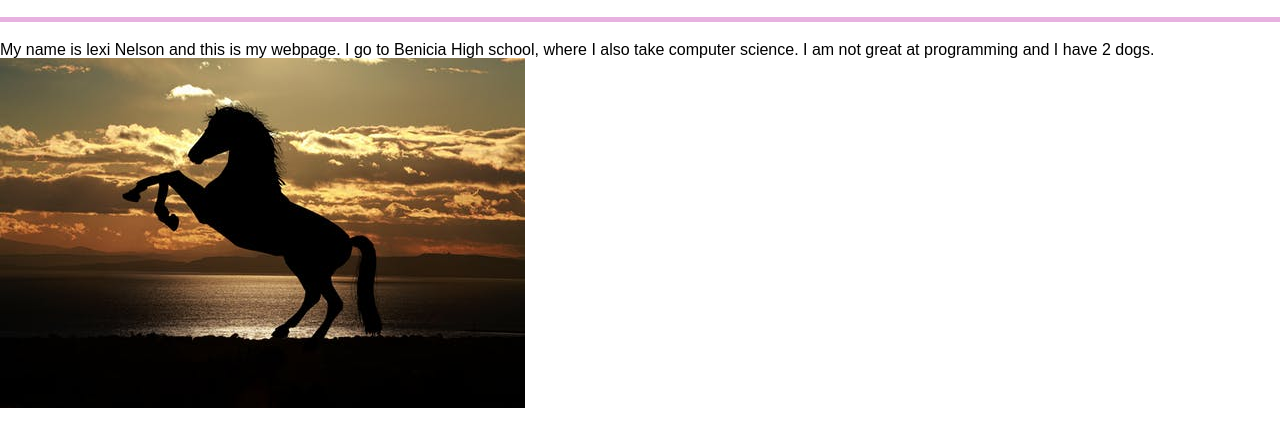
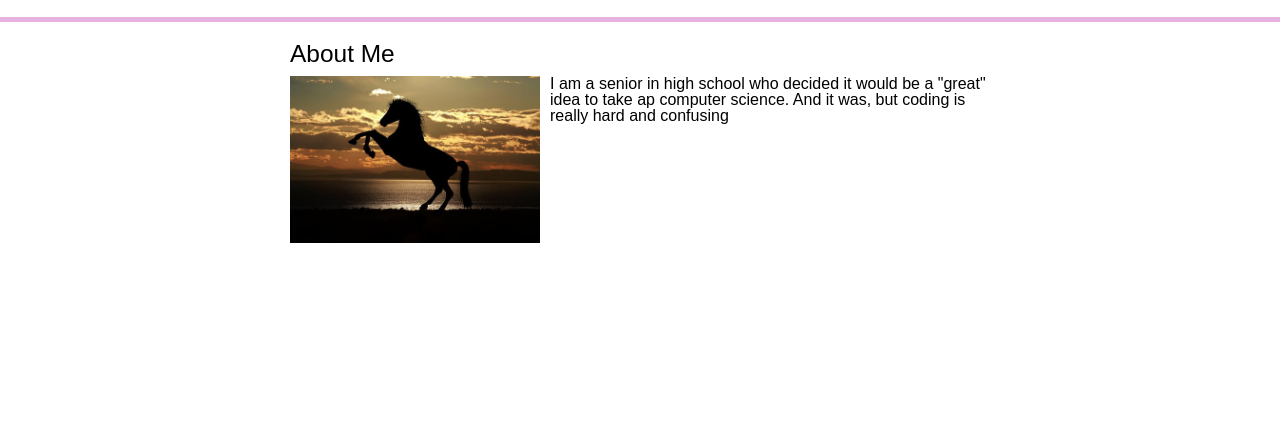
Before and after one commit to lextherex/ap-cs-projects-site, a plain HTML site: page aboutme.html in a window 1280 px wide. Shown: the part 71-518 px from the top of the page. Drawn offline with Linux system fonts and the light colour scheme.

Commit message:
Add files via upload

```diff
--- a/aboutme.html
+++ b/aboutme.html
@@ -20,14 +20,14 @@
         </nav>
     </header>
 
-    <div id="about me">
+    <div id="aboutme">
 
-        <h2>My name is lexi Nelson and this is my webpage. I go to
-            Benicia High school, where I also take computer science.
-            I am not great at programming and I have 2 dogs.</h2>
+        <h2>About Me</h2>
         <img src="me apparently.jpeg" />
-        <p></p>
-    </div
+        <p>I am a senior in high school who decided it would be a "great" idea
+            to take ap computer science. And it was, but coding is really hard
+            and confusing </p>
+        </div>
 
 </body>
 </html>
```
